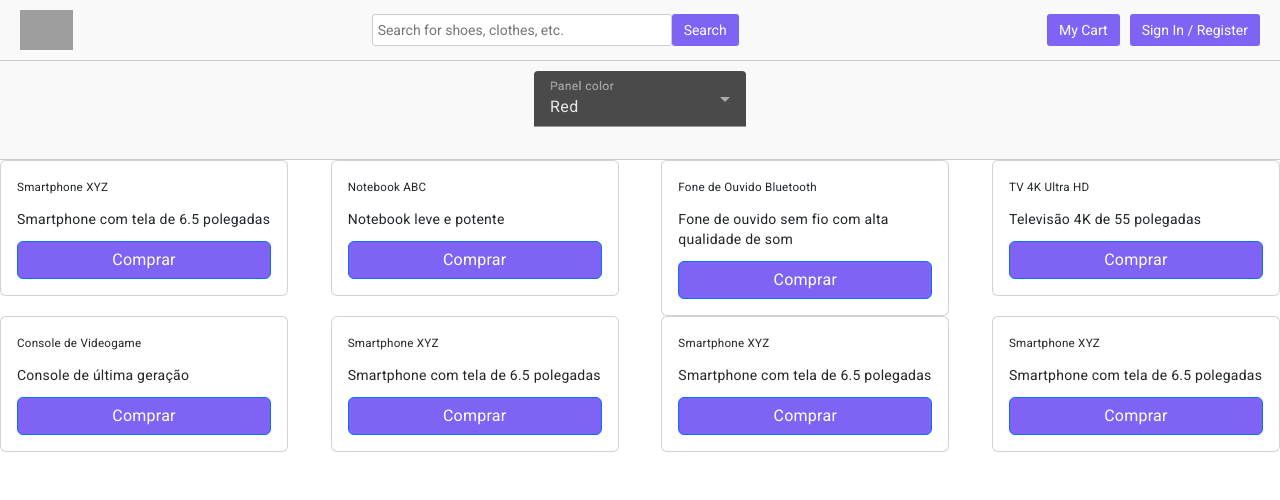
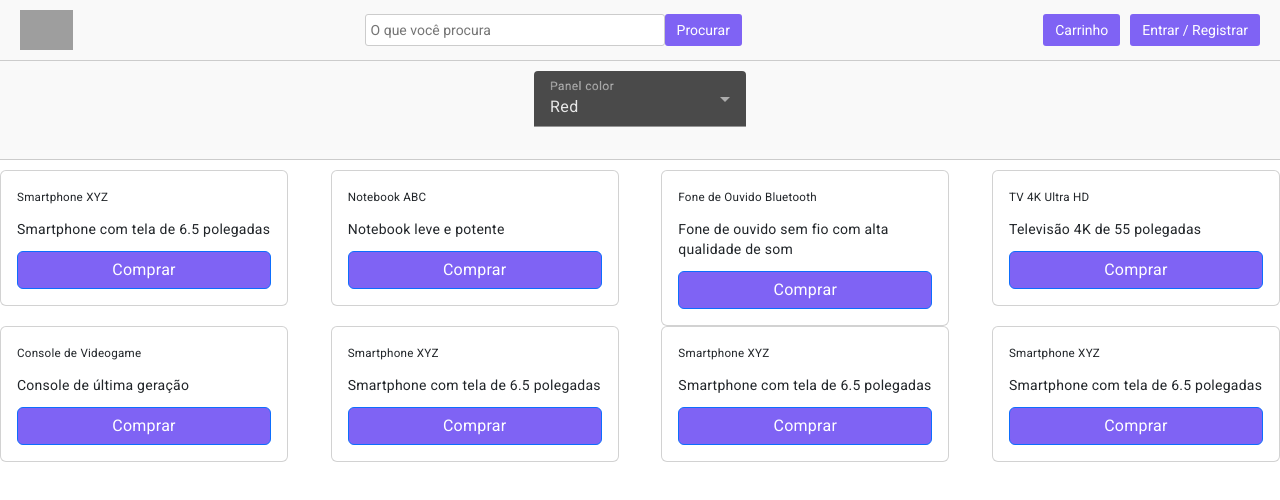
Before and after one commit to VieiraLucasDuarte/WebLojaComputador, an Angular app: page / in a window 1280 px wide. Shown: the top 500 px of the page. Built offline with nearby package versions, Linux system fonts and the light colour scheme; grey boxes are pictures that could not be loaded.

Commit message:
Alterado nomes do titulos de botões

```diff
--- a/src/app/components/nav-principal/nav-principal.component.html
+++ b/src/app/components/nav-principal/nav-principal.component.html
@@ -1,15 +1,15 @@
 <div class="body">
     <div class="navbar">
         <div class="logo">
-            <img src="logo.png" alt="Zappos">
+            <img src="logo.png" alt="Guri">
         </div>
         <div class="search-container">
-            <input type="text" placeholder="Search for shoes, clothes, etc.">
-            <button type="submit">Search</button>
+            <input type="text" placeholder="O que você procura">
+            <button type="submit">Procurar</button>
         </div>
         <div class="cart-signin">
-            <button class="cart-button">My Cart</button>
-            <button class="signin-button">Sign In / Register</button>
+            <button class="cart-button">Carrinho</button>
+            <button class="signin-button">Entrar / Registrar</button>
         </div>
     </div>
     <div class="menu" >
--- a/src/app/home/home/home.component.html
+++ b/src/app/home/home/home.component.html
@@ -1,6 +1,6 @@
 <div>
 	<app-nav-principal></app-nav-principal>
-	<div>
+	<div class="produtos" style="padding-top: 10px;">
 		<app-produtos-principal></app-produtos-principal>
 	</div>
 </div>
--- a/src/app/home/home/home.component.scss
+++ b/src/app/home/home/home.component.scss
@@ -14,3 +14,10 @@
     display: flex;
     justify-content: center;
 }
+
+.produtos {
+    display: flex;
+    flex-direction: row;
+    flex-wrap: wrap;
+    gap: 10px;
+}
```
